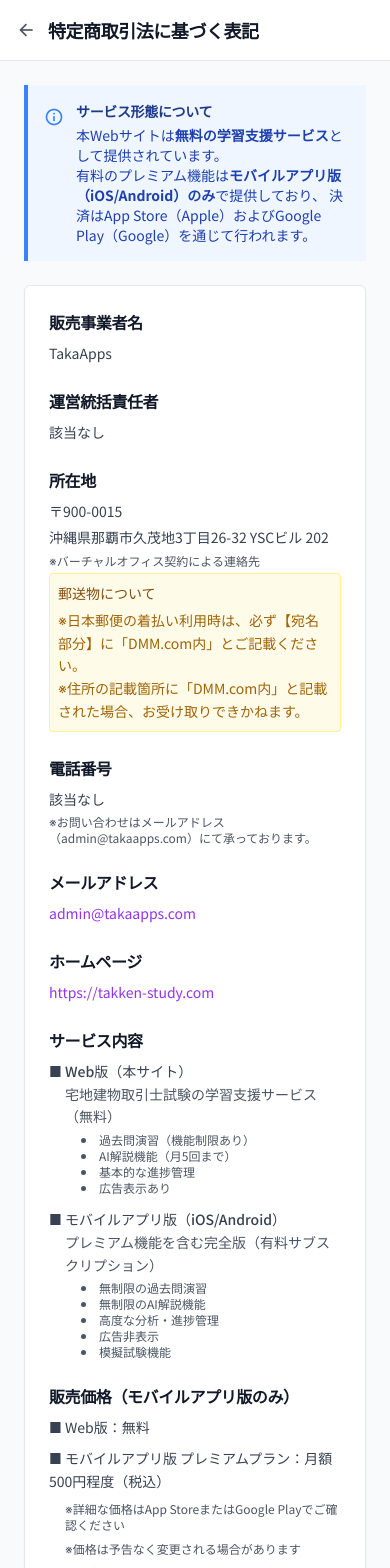
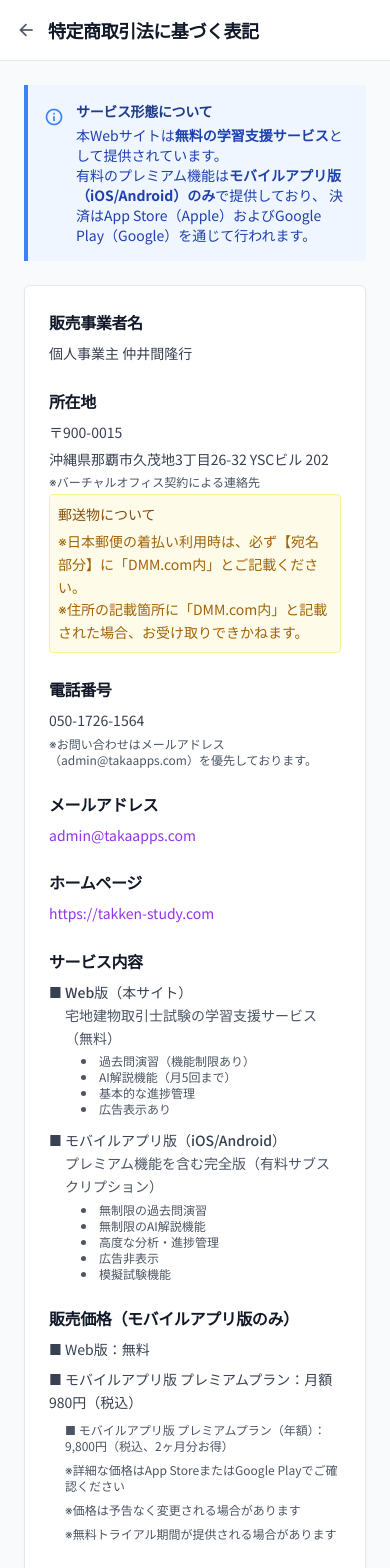
Before and after one commit to TAKAMONTA/takken, a Next.js app: page /legal in a window 390 px wide. Shown: the top 1568 px of the page. Built offline with nearby package versions, Linux system fonts and the light colour scheme.

Commit message:
Update legal page: Add business owner name and phone number for Stripe compliance

```diff
--- a/app/legal/page.tsx
+++ b/app/legal/page.tsx
@@ -48,14 +48,7 @@ export default function LegalPage() {
               <h2 className="text-base font-semibold mb-2 text-gray-900">
                 販売事業者名
               </h2>
-              <p>TakaApps</p>
-            </section>
-
-            <section>
-              <h2 className="text-base font-semibold mb-2 text-gray-900">
-                運営統括責任者
-              </h2>
-              <p>該当なし</p>
+              <p>個人事業主 仲井間隆行</p>
             </section>
 
             <section>
@@ -86,9 +79,9 @@ export default function LegalPage() {
               <h2 className="text-base font-semibold mb-2 text-gray-900">
                 電話番号
               </h2>
-              <p>該当なし</p>
+              <p>050-1726-1564</p>
               <p className="text-xs text-gray-600 mt-1">
-                ※お問い合わせはメールアドレス（admin@takaapps.com）にて承っております。
+                ※お問い合わせはメールアドレス（admin@takaapps.com）を優先しております。
               </p>
             </section>
 
@@ -165,7 +158,10 @@ export default function LegalPage() {
               <div className="space-y-2">
                 <p>■ Web版：無料</p>
                 <p>
-                  ■ モバイルアプリ版 プレミアムプラン：月額500円程度（税込）
+                  ■ モバイルアプリ版 プレミアムプラン：月額980円（税込）
+                </p>
+                <p className="text-xs text-gray-600 ml-4">
+                  ■ モバイルアプリ版 プレミアムプラン（年額）：9,800円（税込、2ヶ月分お得）
                 </p>
                 <p className="text-xs text-gray-600 ml-4">
                   ※詳細な価格はApp StoreまたはGoogle Playでご確認ください
@@ -316,7 +312,7 @@ export default function LegalPage() {
 
             <div className="pt-4 border-t border-gray-200">
               <p className="text-xs text-gray-500">
-                最終更新日: 2025年1月15日
+                最終更新日: 2025年1月27日
               </p>
             </div>
           </div>
```
